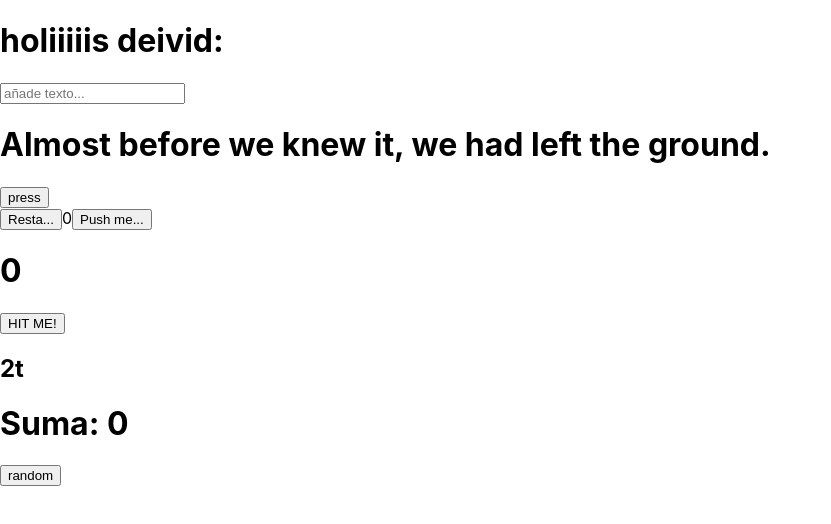
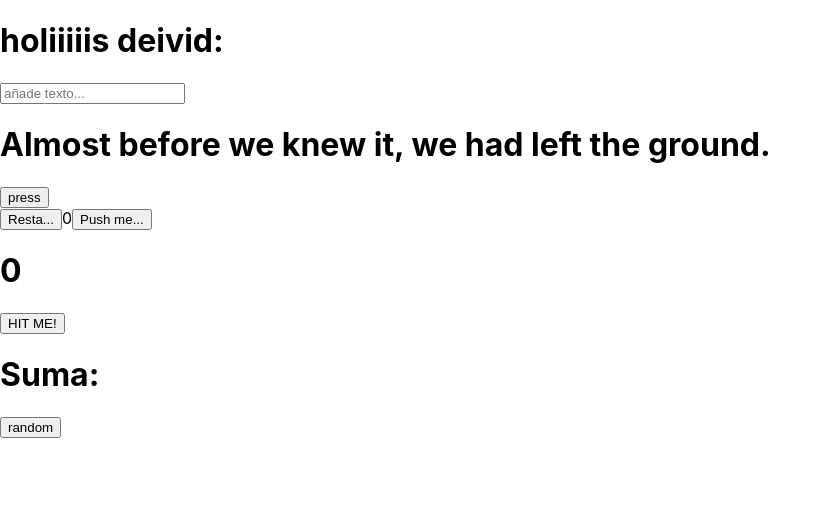
Before and after one commit to davidciliberto1/practicaApi, a React (Create React App) app: page / in a window 1280 px wide. Shown: the top 524 px of the page, without its empty margins (0-831 px from the left). Built offline with nearby package versions, Linux system fonts and the light colour scheme.

Commit message:
ramdon carta

```diff
--- a/src/components/cartas.jsx
+++ b/src/components/cartas.jsx
@@ -7,13 +7,14 @@ const carta = [
 ]
 
 function Cartas() {
-    const [cartas, setCarta] = useState(0)
+    const [cartas, setCarta] = useState('')
+    console.log(cartas);
     return(
         <div>
-            <h2>{carta[cartas]}</h2>
+            <h2>{cartas}</h2>
             <h1>Suma: {cartas}</h1>
             <button
-            onClick={(event) => setCarta(cartas + Math.floor(Math.random()*10))}
+            onClick={(event) => setCarta(carta[Math.floor(Math.random()*52)])}
             >random</button>
         </div>
     )
```
